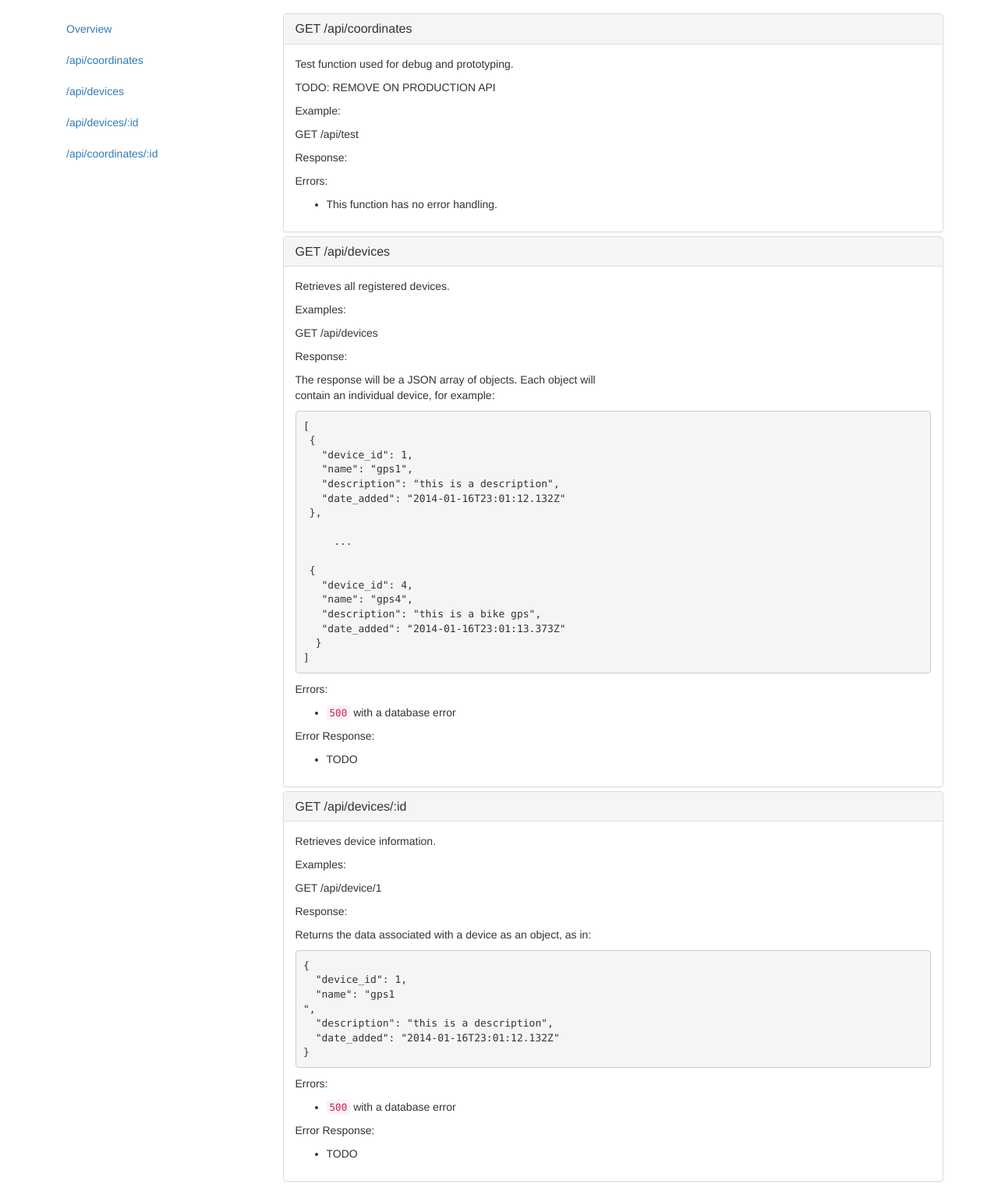
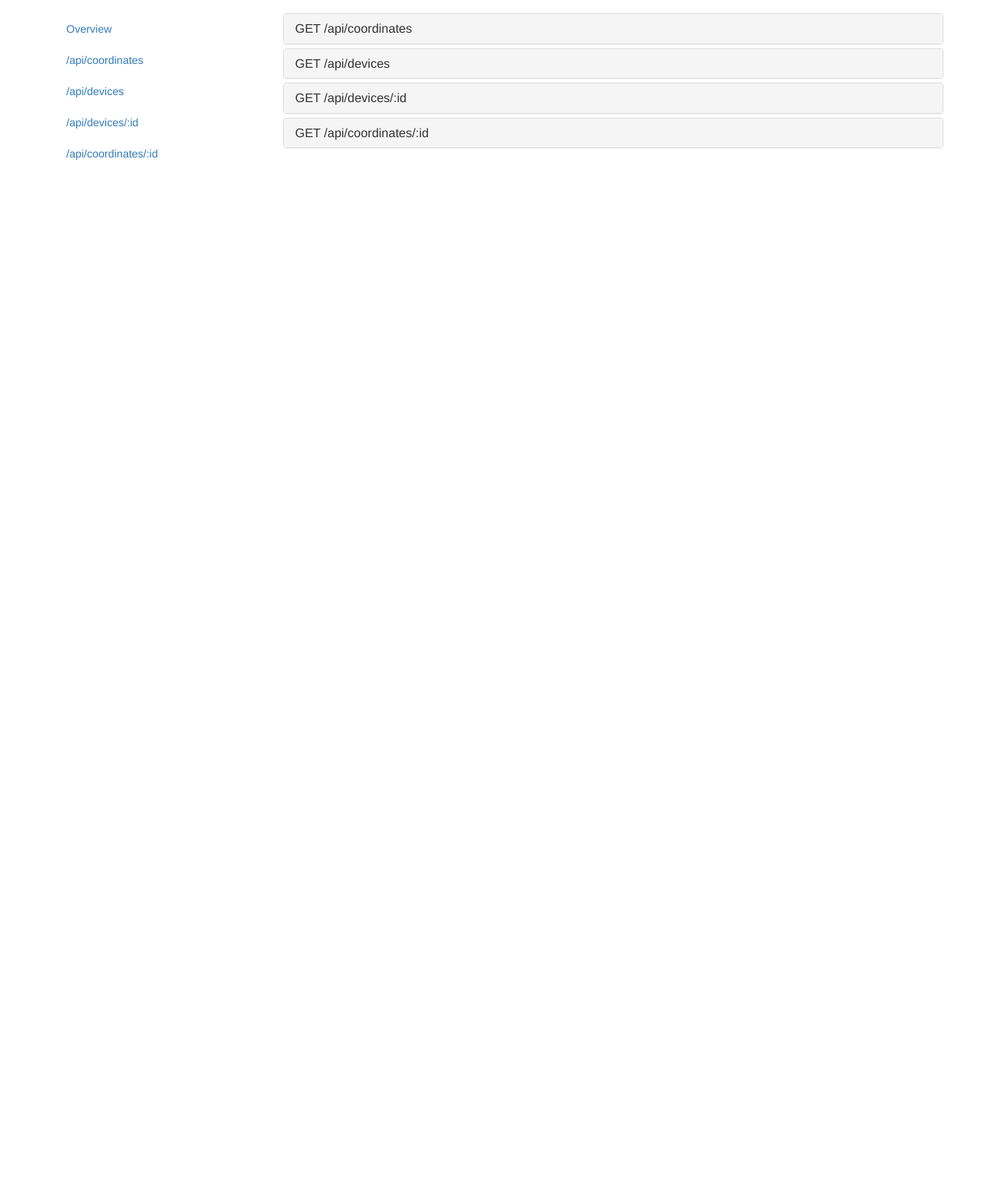
Before and after one commit to glegrain/gps-tracker, a website: page doc/index.html in a window 1280 px wide. Shown: the part 53-1572 px from the top of the page at 78% size. Drawn offline with nearby package versions, Linux system fonts and the light colour scheme.

Commit message:
Updated documentation

```diff
--- a/doc/index.html
+++ b/doc/index.html
@@ -80,7 +80,7 @@ body {
         </a>
       </h4>
     </div>
-    <div id="test" class="panel-collapse collapse in">
+    <div id="test" class="panel-collapse collapse">
       <div class="panel-body">
         <p>Test function used for debug and prototyping.</p>
 
@@ -109,7 +109,7 @@ body {
         </a>
       </h4>
     </div>
-    <div id="findAll" class="panel-collapse collapse in">
+    <div id="findAll" class="panel-collapse collapse">
       <div class="panel-body">
         <p>Retrieves all registered devices.</p>
 
@@ -163,7 +163,7 @@ body {
         </a>
       </h4>
     </div>
-    <div id="findById" class="panel-collapse collapse in">
+    <div id="findById" class="panel-collapse collapse">
       <div class="panel-body">
         <p>Retrieves device information.</p>
 
@@ -206,7 +206,7 @@ body {
         </a>
       </h4>
     </div>
-    <div id="getCurPosition" class="panel-collapse collapse in">
+    <div id="getCurPosition" class="panel-collapse collapse">
       <div class="panel-body">
         <p>Retrieves device position.</p>
 
```
